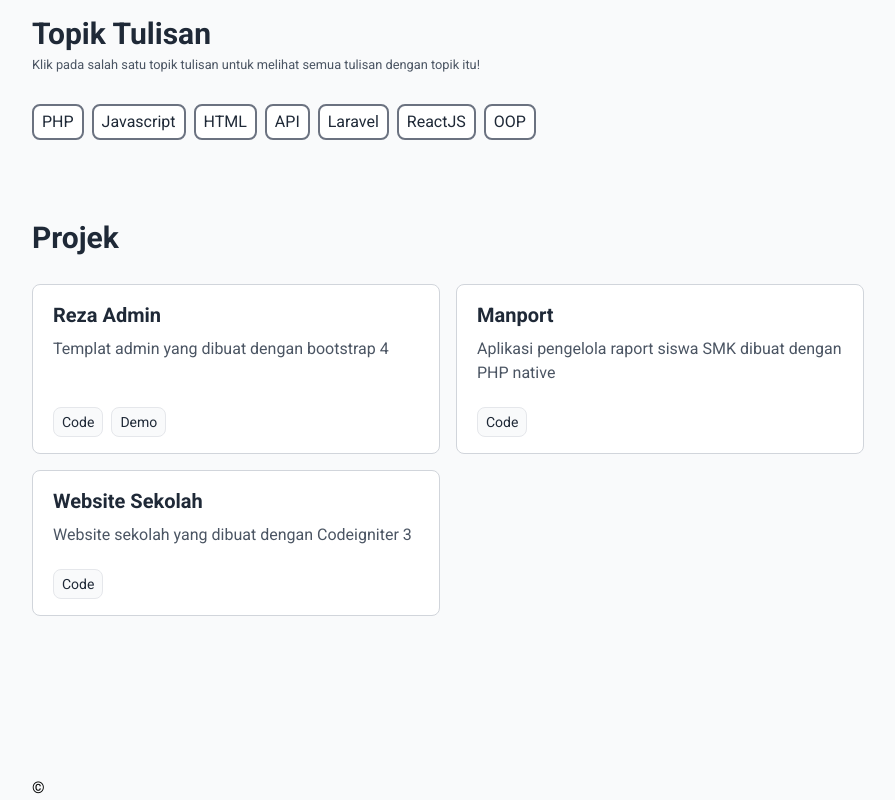
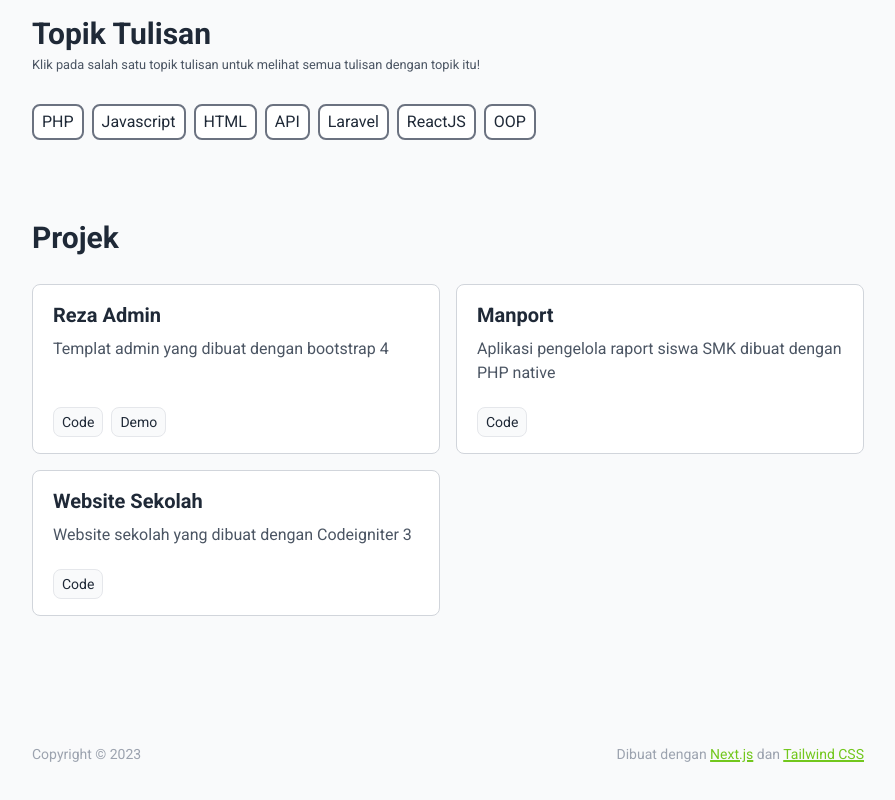
Before and after one commit to rezafikkri/rezafikkri.github.io, a Next.js app: page / in a window 1280 px wide. Shown: the part 843-1643 px from the top of the page, without its empty margins (192-1087 px from the left). Built offline with nearby package versions, Linux system fonts and the light colour scheme.

Commit message:
feat: create footer

```diff
--- a/components/footer.js
+++ b/components/footer.js
@@ -1,7 +1,10 @@
+import Link from "next/link";
+
 export default function Footer() {
   return (
-    <footer className="mt-40">
-      <p>&copy;</p>
+    <footer className="mt-28 flex justify-between py-4 text-sm text-gray-400">
+      <p>Copyright &copy; 2023</p>
+      <p>Dibuat dengan <Link href="">Next.js</Link> dan <Link href="">Tailwind CSS</Link></p>
     </footer>
   );
 }
```
